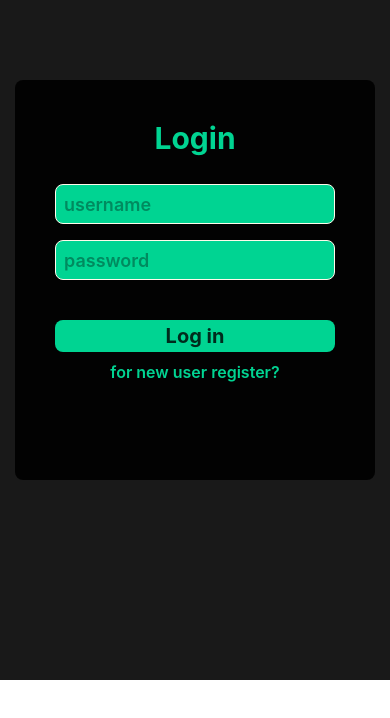
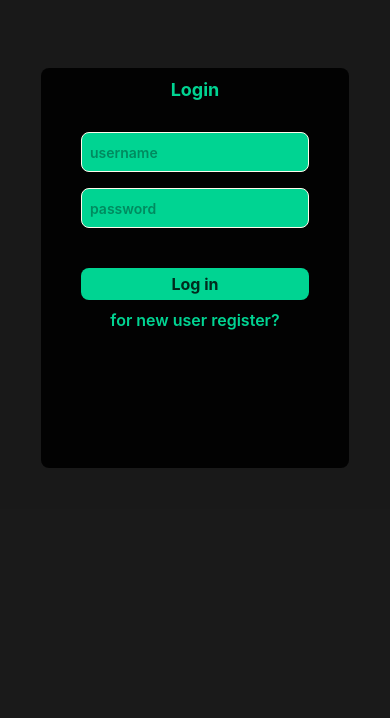
Before and after one commit to Uchimakali33/todo, a React (Vite) app in the folder frontend/todo_frontend/: page /login in a window 390 px wide. Shown: the top 718 px of the page. Built offline with nearby package versions, Linux system fonts and the light colour scheme.

Commit message:
frontend change

```diff
--- a/frontend/todo_frontend/src/Home.jsx
+++ b/frontend/todo_frontend/src/Home.jsx
@@ -3,14 +3,14 @@ import { Link } from "react-router-dom";
 function Home(){
     return (
         <>
-        <div className="bg-black/90 flex flex-col items-center pb-100">
+        <div className="bg-black/90 h-screen flex flex-col items-center pb-100">
             <div className="pt-5 col-span-2 mt-50">
-                <h1 className="text-3xl font-semibold mb-5 text-white">Hello,<span className="font-bold text-emerald-400 font-sans">Welcome to My First App</span></h1>
+                <h1 className="sm:text-lg md:text-2xl lg:text-3xl font-semibold mb-5 text-white">Hello,<span className="font-bold text-emerald-400 font-sans">Welcome to My First App</span></h1>
 
             </div>
             <div className="">
-                <Link className="border rounded-lg mx-5 w-60 border-emerald-400 text-xl text-white font-mono py-2 px-6 hover:border-emerald-600 active:scale-99 transition duration-100 hover:bg-black/20 mt-3" to={"/login"}>Login</Link>
-                <Link className="border rounded-lg w-60 bg-emerald-400 border-black/30 text-xl text-white font-mono py-2 px-6 hover:border-black/20 active:scale-99 transition duration-100 hover:bg-emerald-500 mt-3" to={"register"}>create account</Link>
+                <Link className="border rounded-lg mx-5 sm:w-50 md:w-55 lg:w-60 border-emerald-400  md:text-lg sm:text-md lg:text-xl text-white font-mono py-2 px-6 hover:border-emerald-600 active:scale-99 transition duration-100 hover:bg-black/20 mt-3" to={"/login"}>Login</Link>
+                <Link className="border rounded-lg sm:w-50 md:w-55 lg:w-60 bg-emerald-400 border-black/30 md:text-lg sm:text-md lg:text-xl text-white font-mono py-2 px-6 hover:border-black/20 active:scale-99 transition duration-100 hover:bg-emerald-500 mt-3" to={"/register"}>create account</Link>
             </div>
         </div>
         </>
--- a/frontend/todo_frontend/src/login.jsx
+++ b/frontend/todo_frontend/src/login.jsx
@@ -58,12 +58,12 @@ function login(){
 
 
     return (
-        <><div className=" bg-black/90 flex flex-col items-center pb-50">
-            <div className=" bg-black/90 w-90 h-100 rounded-lg text-center gap-4 mt-20">
-                <h1 className="text-emerald-400 font-bold text-3xl pt-10">Login</h1>
-                <input className="border border-amber-50 rounded-lg px-2 text-black/70 text-lg font-semibold w-70 h-10 bg-emerald-400 mt-7" placeholder="username" value={username} onChange={(e)=>setUsername(e.target.value)}></input>
-                <input className="border border-amber-50 rounded-lg px-2 text-black/70 text-lg font-semibold w-70 h-10 bg-emerald-400 mt-4" placeholder="password" type="password" value={password} onChange={(e)=>setPassword(e.target.value)}></input>
-                <button className="bg-emerald-400 block w-70 h-8 text-black/80 font-bold text-xl mt-10 active:scale-102 transition duration-100 active:bg-emerald-500 active:text-black/70 rounded-lg ml-10 mb-2" onClick={handleSubmit} disabled={loading}><h1>{loading?"logging in":"Log in"}</h1></button>
+        <><div className=" bg-black/90 h-screen flex flex-col items-center pb-50">
+            <div className=" bg-black/90 w-77 sm:w-80 md:w-85 lg:w-90 h-100 rounded-lg text-center gap-4 mt-17">
+                <h1 className="text-emerald-400 font-bold text-lg sm:text-xl md:text-2xl lg:text-3xl pt-2 sm:pt-4 md:pt-8 lg:pt-10">Login</h1>
+                <input className="border border-amber-50 rounded-lg px-2 text-black/70 text-sm sm:text-sm md:text-md lg:text-lg font-semibold w-57 sm:w-60 md:w-65 lg:w-70 h-10 bg-emerald-400 mt-7" placeholder="username" value={username} onChange={(e)=>setUsername(e.target.value)}></input>
+                <input className="border border-amber-50 rounded-lg px-2 text-black/70 text-sm sm:text-sm md:text-md lg:text-lg font-semibold md:w-65 w-57 sm:w-60 lg:w-70 h-10 bg-emerald-400 mt-4" placeholder="password" type="password" value={password} onChange={(e)=>setPassword(e.target.value)}></input>
+                <button className="bg-emerald-400 block w-57 sm:w-60 md:w-65 lg:w-70 h-8 text-black/80 font-bold text-md md:text-lg lg:text-xl mt-10 active:scale-102 transition duration-100 active:bg-emerald-500 active:text-black/70 rounded-lg ml-10 mb-2" onClick={handleSubmit} disabled={loading}><h1>{loading?"logging in":"Log in"}</h1></button>
                 <Link className="text-emerald-400 font-semibold pt-1" to={"/register"}>for new user register?</Link>
 
 
```
Also changed, not shown: 1 other file (tests, documents, lock files or other folders).
